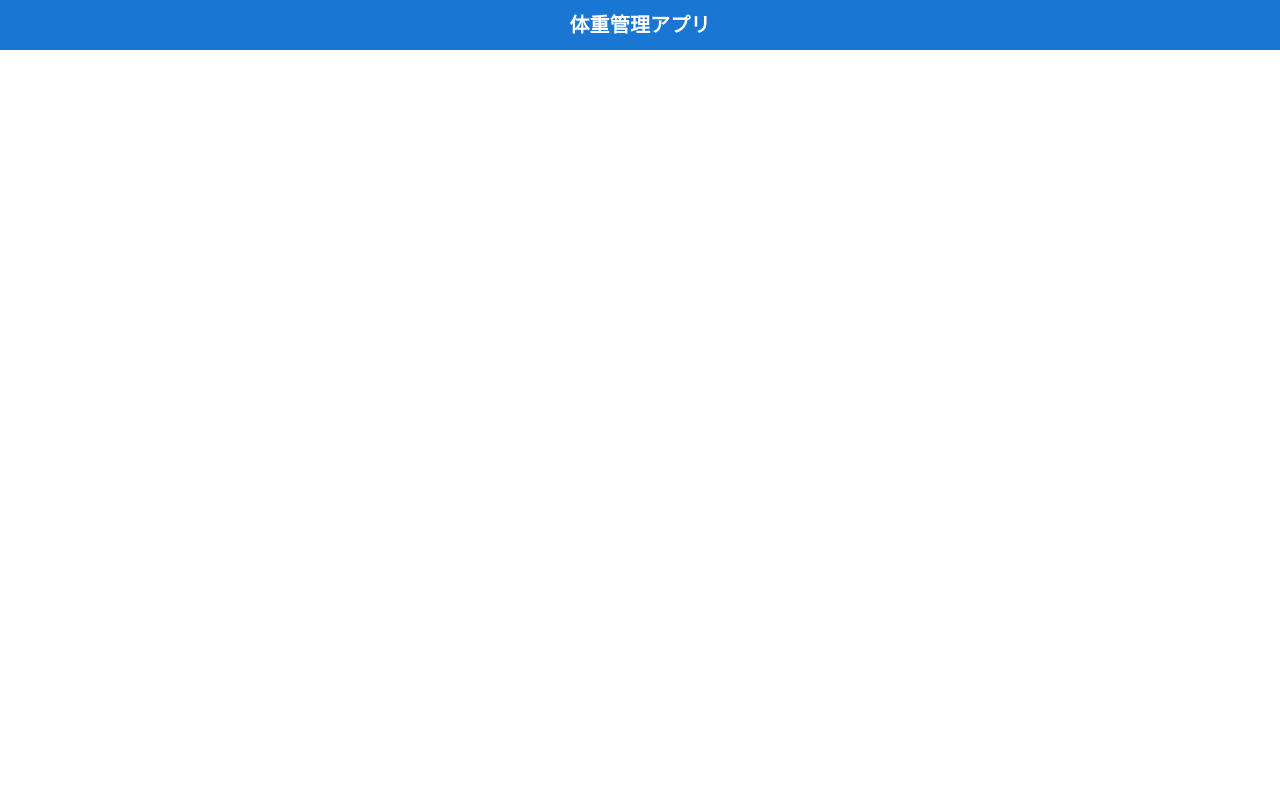
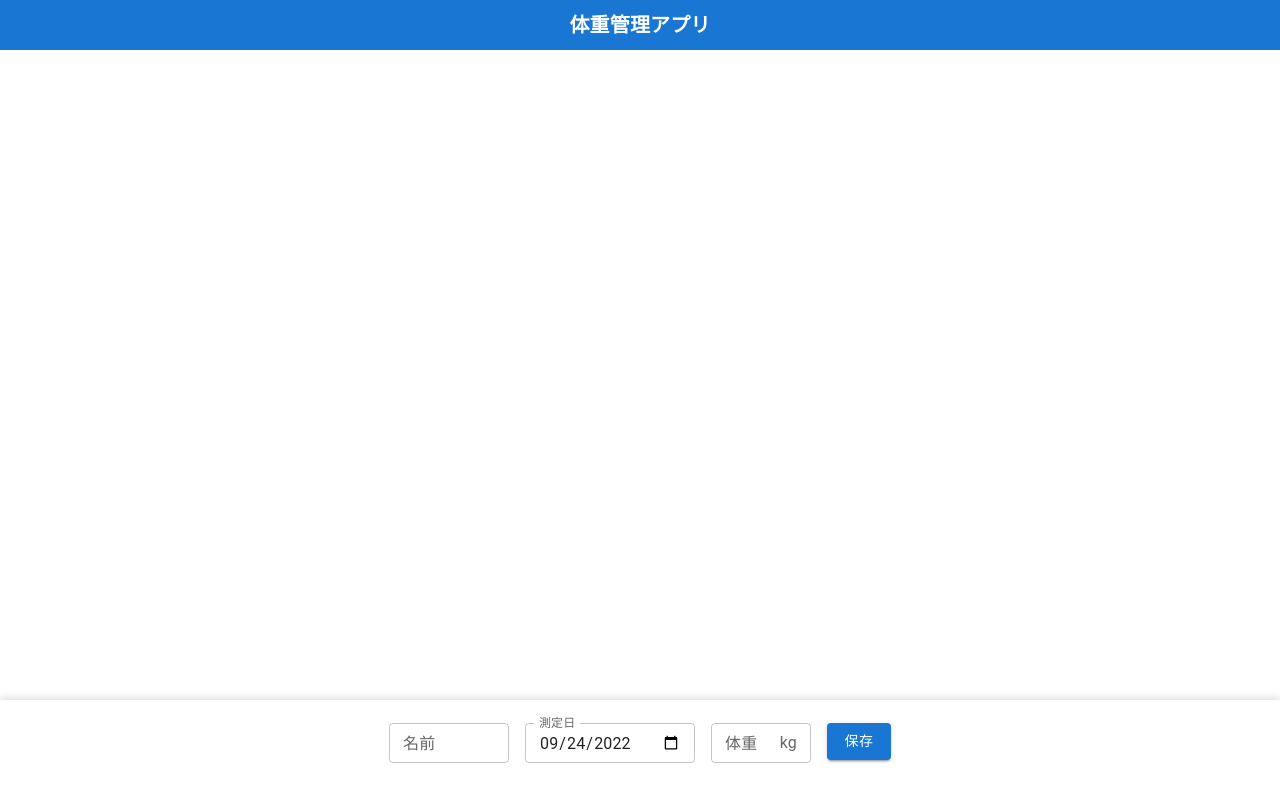
Before and after one commit to marieono/vite-react-sample, a React (Vite) app: page / in a window 1280 px wide. Built offline with nearby package versions, Linux system fonts and the light colour scheme.

Commit message:
体重入力フォーム

```diff
--- a/src/App.tsx
+++ b/src/App.tsx
@@ -1,9 +1,12 @@
+import { Box } from "@mui/material"
 import Header from "./Header"
+import WeightForm from "./WeightForm"
 
 function App() {
   return (
     <>
       <Header />
+      <WeightForm />
     </>
   )
 }
--- /dev/null
+++ b/src/WeightForm.tsx
@@ -0,0 +1,54 @@
+import { Box, TextField, InputAdornment, Button } from "@mui/material"
+import { getDateText } from "./utils"
+
+const height = 100
+
+const WeightForm = () => {
+  return (
+    <>
+      <Box sx={{ height: `${height}px` }} />
+      <Box
+        sx={{
+          position: "fixed",
+          bottom: 0,
+          display: "flex",
+          alignItems: "flex-start",
+          justifyContent: "center",
+          width: "100%",
+          height: `${height}px`,
+          padding: "15px 10px",
+          boxShadow: "0 0 10px #ccc",
+        }}
+      >
+        <TextField
+          sx={{ m: 1, width: "120px" }}
+          size="small"
+          label="名前"
+          helperText=" "
+        />
+        <TextField
+          sx={{ m: 1 }}
+          size="small"
+          label="測定日"
+          type="date"
+          defaultValue={getDateText(new Date())}
+          helperText=" "
+        />
+        <TextField
+          sx={{ m: 1, width: "100px" }}
+          size="small"
+          label="体重"
+          InputProps={{
+            endAdornment: <InputAdornment position="end">kg</InputAdornment>,
+          }}
+          helperText=" "
+        />
+        <Button sx={{ m: 1 }} variant="contained">
+          保存
+        </Button>
+      </Box>
+    </>
+  )
+}
+
+export default WeightForm
--- /dev/null
+++ b/src/utils.ts
@@ -0,0 +1,8 @@
+/**
+ * 日付データをハイフン区切りのテキストに変換
+ */
+export const getDateText = (date: Date): string => {
+  const monthText = `0${date.getMonth() + 1}`.slice(-2)
+  const dateText = `0${date.getDate()}`.slice(-2)
+  return `${date.getFullYear()}-${monthText}-${dateText}`
+}
```
